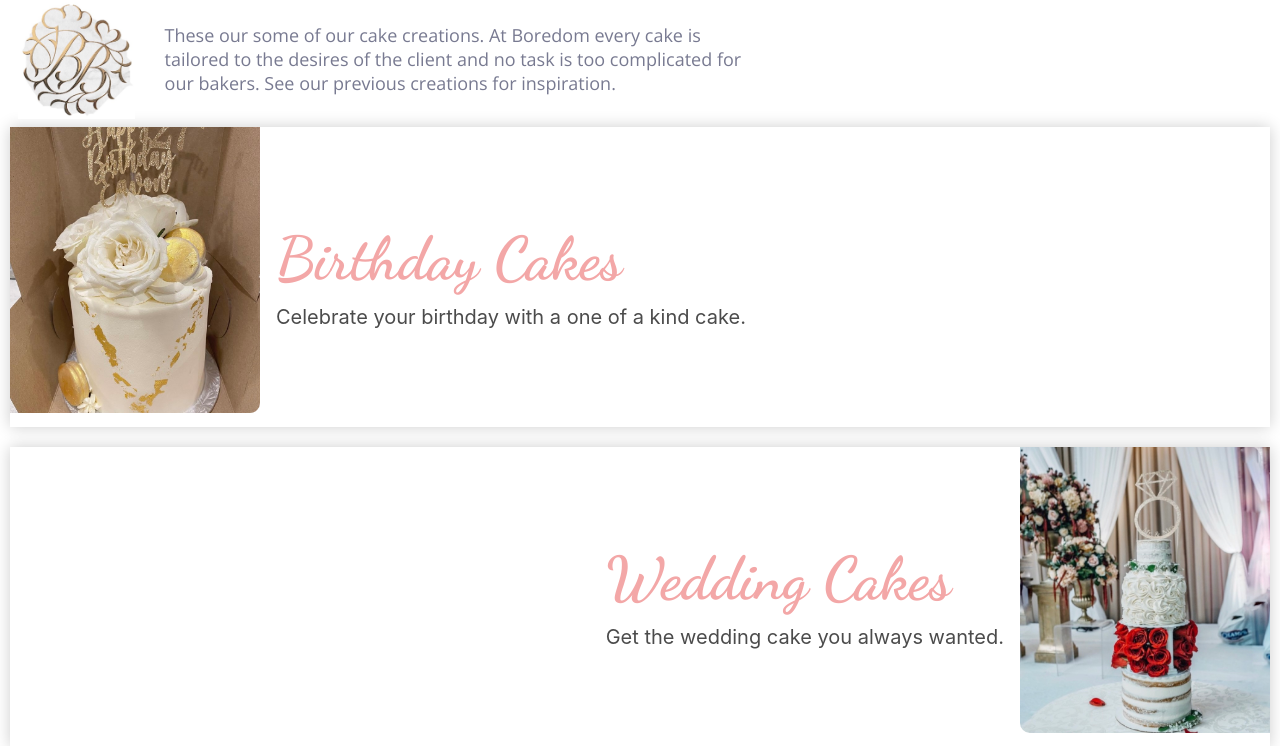
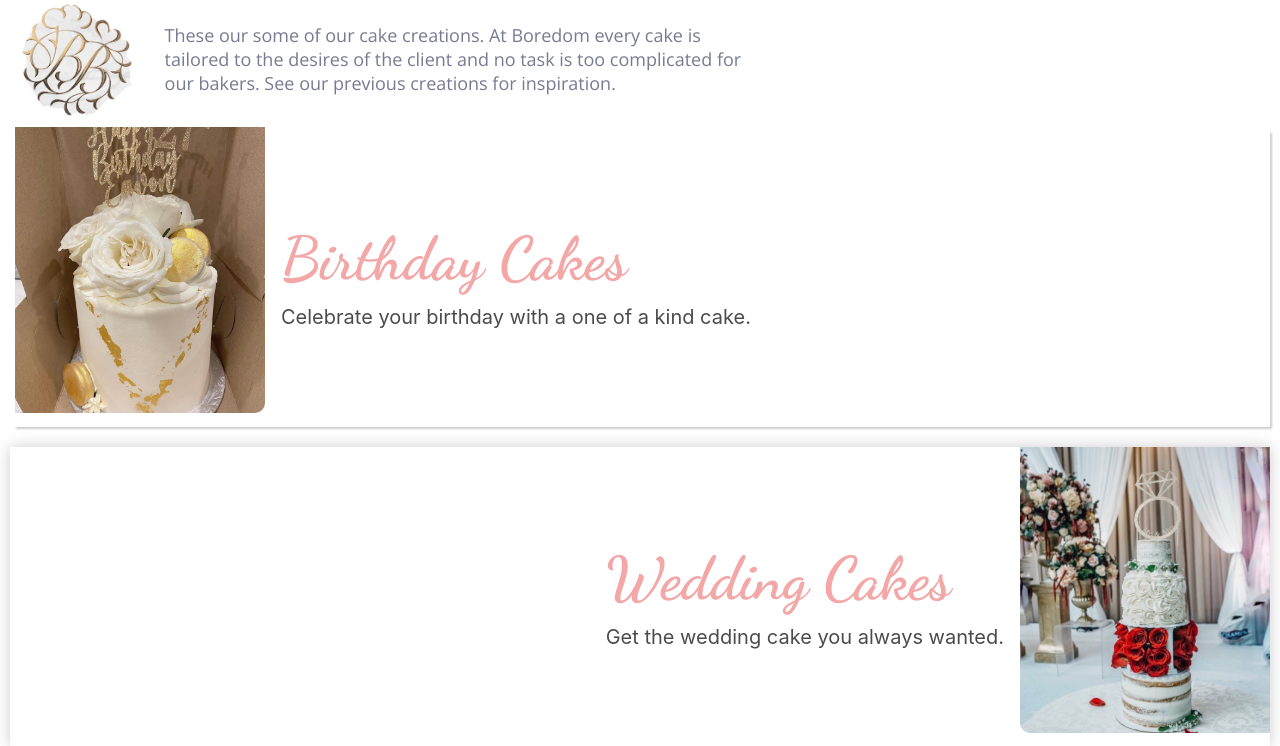
Before and after one commit to AshtonDevNow/bbakery, a PHP site: page /categories/cupcake-list.html in a window 1280 px wide. Shown: the part 240-986 px from the top of the page. Run offline with PHP 8.4, Linux system fonts and the light colour scheme.

Commit message:
Fixed images allignment

```diff
--- a/style.css
+++ b/style.css
@@ -127,7 +127,9 @@ element.style {
   overflow: hidden;
   height: 300px;
   background: white;
-  box-shadow: 0 0 15px rgba(0,0,0,0.2);
+  /* box-shadow: 0 0 15px rgba(0,0,0,0.2); */
+  box-shadow: 4px 4px 2px -2px rgba(0,0,0,0.2);
+  /* box-shadow: -10px 0px 10px 1px #aaaaaa; */
   display: flex;
   align-items: center;
 }
@@ -142,6 +144,8 @@ element.style {
   padding-top: 0%;
   object-fit: cover;
   border-bottom-right-radius: 10px;
+  align-items: flex-start;
+  margin-left: 5px;
 }
 
 .card-product h2 {
```
